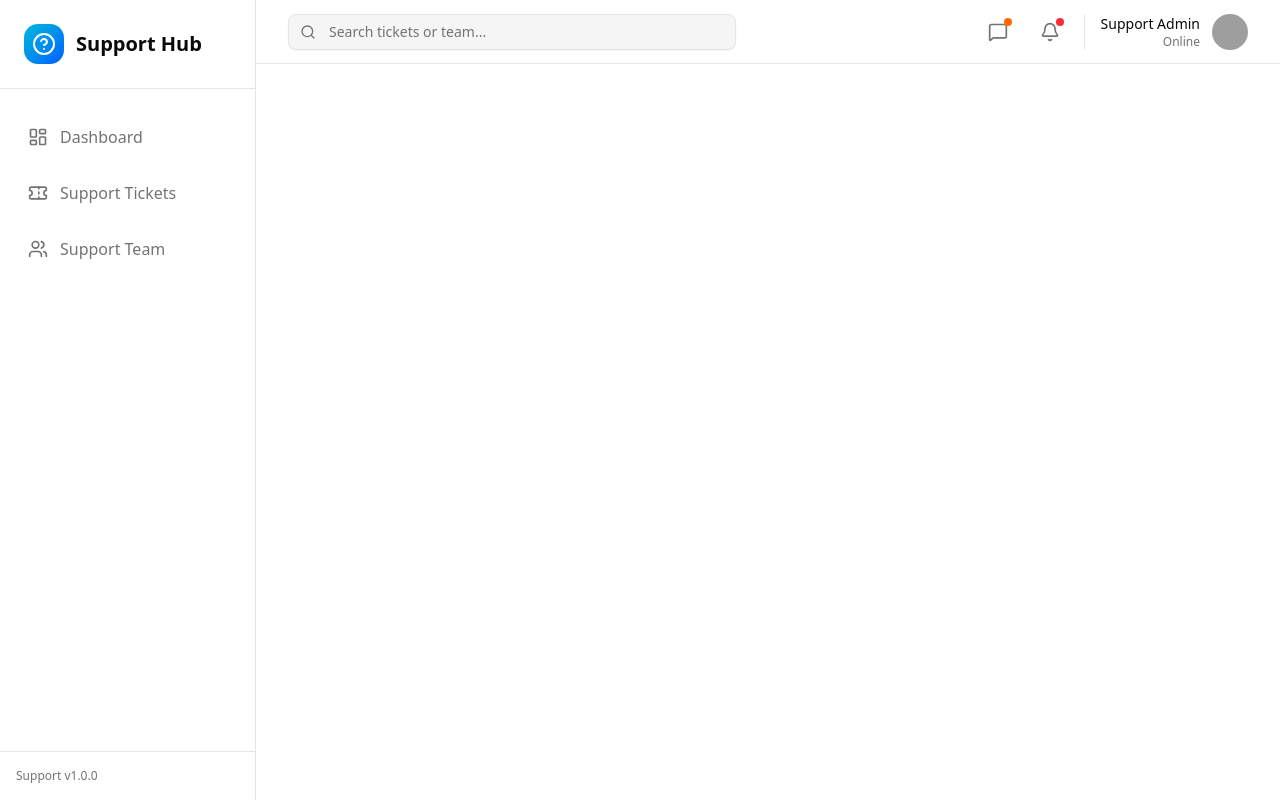
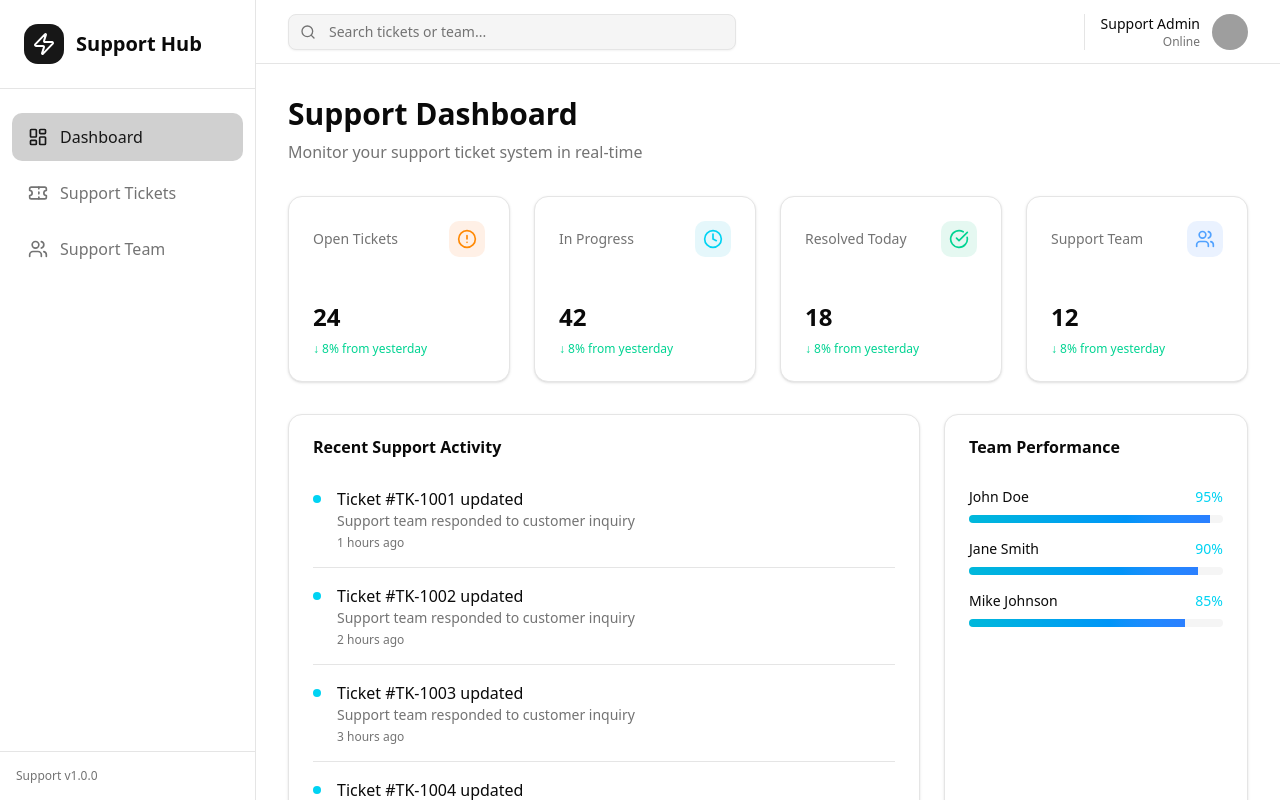
Before and after one commit to adityasingh9170843/AI-Based-Centralized-IT-Ticketing-System, a React app in the folder frontend/: page / in a window 1280 px wide. Built offline with nearby package versions, Linux system fonts and the light colour scheme; grey boxes are pictures that could not be loaded; the HTML template or start-up script is replaced by a standard one.

Commit message:
Implement Admin Dashboard with dynamic page rendering and add Dashboard, TicketsPage, and EngineersPage components

```diff
--- /dev/null
+++ b/frontend/src/components/Dashboard.jsx
@@ -0,0 +1,112 @@
+import { CheckCircle, Clock, Users, AlertCircle } from "lucide-react"
+import { Card, CardContent, CardHeader, CardTitle } from "@/components/ui/card"
+
+export default function Dashboard() {
+  const stats = [
+    {
+      title: "Open Tickets",
+      value: "24",
+      icon: AlertCircle,
+      color: "text-orange-400",
+      bgColor: "bg-orange-500/10",
+    },
+    {
+      title: "In Progress",
+      value: "42",
+      icon: Clock,
+      color: "text-cyan-400",
+      bgColor: "bg-cyan-500/10",
+    },
+    {
+      title: "Resolved Today",
+      value: "18",
+      icon: CheckCircle,
+      color: "text-emerald-400",
+      bgColor: "bg-emerald-500/10",
+    },
+    {
+      title: "Support Team",
+      value: "12",
+      icon: Users,
+      color: "text-blue-400",
+      bgColor: "bg-blue-500/10",
+    },
+  ]
+
+  return (
+    <div className="p-8 relative z-10">
+      <div className="mb-8">
+        <h1 className="text-3xl font-bold text-foreground mb-2">Support Dashboard</h1>
+        <p className="text-muted-foreground">Monitor your support ticket system in real-time</p>
+      </div>
+
+      <div className="grid grid-cols-1 md:grid-cols-2 lg:grid-cols-4 gap-6 mb-8">
+        {stats.map((stat, index) => {
+          const Icon = stat.icon
+          return (
+            <Card key={index} className="bg-card border-border hover:shadow-lg transition-shadow">
+              <CardHeader className="pb-3">
+                <div className="flex items-center justify-between">
+                  <CardTitle className="text-sm font-medium text-muted-foreground">{stat.title}</CardTitle>
+                  <div className={`${stat.bgColor} p-2 rounded-lg`}>
+                    <Icon className={`w-5 h-5 ${stat.color}`} />
+                  </div>
+                </div>
+              </CardHeader>
+              <CardContent>
+                <div className="text-2xl font-bold text-foreground">{stat.value}</div>
+                <p className="text-xs text-emerald-400 mt-2">↓ 8% from yesterday</p>
+              </CardContent>
+            </Card>
+          )
+        })}
+      </div>
+
+      <div className="grid grid-cols-1 lg:grid-cols-3 gap-6">
+        <Card className="lg:col-span-2 bg-card border-border">
+          <CardHeader>
+            <CardTitle>Recent Support Activity</CardTitle>
+          </CardHeader>
+          <CardContent>
+            <div className="space-y-4">
+              {[1, 2, 3, 4].map((item) => (
+                <div key={item} className="flex items-start gap-4 pb-4 border-b border-border last:border-0">
+                  <div className="w-2 h-2 bg-cyan-400 rounded-full mt-2 flex-shrink-0" />
+                  <div>
+                    <p className="font-medium text-foreground">Ticket #TK-{1000 + item} updated</p>
+                    <p className="text-sm text-muted-foreground">Support team responded to customer inquiry</p>
+                    <p className="text-xs text-muted-foreground mt-1">{item} hours ago</p>
+                  </div>
+                </div>
+              ))}
+            </div>
+          </CardContent>
+        </Card>
+
+        <Card className="bg-card border-border">
+          <CardHeader>
+            <CardTitle>Team Performance</CardTitle>
+          </CardHeader>
+          <CardContent>
+            <div className="space-y-4">
+              {["John Doe", "Jane Smith", "Mike Johnson"].map((engineer, idx) => (
+                <div key={idx}>
+                  <div className="flex justify-between items-center mb-2">
+                    <p className="text-sm font-medium text-foreground">{engineer}</p>
+                    <p className="text-sm text-cyan-400">{95 - idx * 5}%</p>
+                  </div>
+                  <div className="w-full h-2 bg-muted rounded-full overflow-hidden">
+                    <div
+                      className="h-full bg-gradient-to-r from-cyan-500 to-blue-500"
+                      style={{ width: `${95 - idx * 5}%` }}
+                    />
+                  </div>
+                </div>
+              ))}
+            </div>
+          </CardContent>
+        </Card>
+      </div>
+    </div>
+  )
+}
--- /dev/null
+++ b/frontend/src/components/EngineersPage.jsx
@@ -0,0 +1,9 @@
+import React from 'react'
+
+function EngineersPage() {
+  return (
+    <div>EngineersPage</div>
+  )
+}
+
+export default EngineersPage
--- a/frontend/src/components/Navbar.jsx
+++ b/frontend/src/components/Navbar.jsx
@@ -14,12 +14,10 @@ export default function Navbar() {
 
       <div className="flex items-center gap-4">
         <button className="relative p-2 hover:bg-muted rounded-lg transition-colors group">
-          <MessageSquare className="w-5 h-5 text-muted-foreground group-hover:text-foreground" />
-          <span className="absolute top-1 right-1 w-2 h-2 bg-orange-500 rounded-full" />
+
+
         </button>
         <button className="relative p-2 hover:bg-muted rounded-lg transition-colors group">
-          <Bell className="w-5 h-5 text-muted-foreground group-hover:text-foreground" />
-          <span className="absolute top-1 right-1 w-2 h-2 bg-red-500 rounded-full" />
         </button>
 
         <div className="flex items-center gap-3 pl-4 border-l border-border">
--- a/frontend/src/components/Sidebar.jsx
+++ b/frontend/src/components/Sidebar.jsx
@@ -1,4 +1,4 @@
-import { LayoutDashboard, Users, Ticket, HelpCircle } from "lucide-react"
+import { LayoutDashboard, Users, Ticket, Zap } from "lucide-react"
 import { cn } from "@/lib/utils"
 
 export default function Sidebar({ currentPage, onPageChange }) {
@@ -12,8 +12,8 @@ export default function Sidebar({ currentPage, onPageChange }) {
     <aside className="w-64 bg-card border-r border-border flex flex-col">
       <div className="p-6 border-b border-border">
         <div className="flex items-center gap-3">
-          <div className="w-10 h-10 bg-gradient-to-br from-cyan-500 to-blue-600 rounded-xl flex items-center justify-center">
-            <HelpCircle className="w-6 h-6 text-white" />
+          <div className="w-10 h-10 bg-primary rounded-xl flex items-center justify-center">
+            <Zap className="w-6 h-6 text-white" />
           </div>
           <h1 className="text-xl font-bold text-foreground">Support Hub</h1>
         </div>
--- /dev/null
+++ b/frontend/src/components/TicketsPage.jsx
@@ -0,0 +1,9 @@
+import React from 'react'
+
+function TicketsPage() {
+  return (
+    <div>TicketsPage</div>
+  )
+}
+
+export default TicketsPage
--- /dev/null
+++ b/frontend/src/components/ui/card.jsx
@@ -0,0 +1,101 @@
+import * as React from "react"
+
+import { cn } from "@/lib/utils"
+
+function Card({
+  className,
+  ...props
+}) {
+  return (
+    <div
+      data-slot="card"
+      className={cn(
+        "bg-card text-card-foreground flex flex-col gap-6 rounded-xl border py-6 shadow-sm",
+        className
+      )}
+      {...props} />
+  );
+}
+
+function CardHeader({
+  className,
+  ...props
+}) {
+  return (
+    <div
+      data-slot="card-header"
+      className={cn(
+        "@container/card-header grid auto-rows-min grid-rows-[auto_auto] items-start gap-2 px-6 has-data-[slot=card-action]:grid-cols-[1fr_auto] [.border-b]:pb-6",
+        className
+      )}
+      {...props} />
+  );
+}
+
+function CardTitle({
+  className,
+  ...props
+}) {
+  return (
+    <div
+      data-slot="card-title"
+      className={cn("leading-none font-semibold", className)}
+      {...props} />
+  );
+}
+
+function CardDescription({
+  className,
+  ...props
+}) {
+  return (
+    <div
+      data-slot="card-description"
+      className={cn("text-muted-foreground text-sm", className)}
+      {...props} />
+  );
+}
+
+function CardAction({
+  className,
+  ...props
+}) {
+  return (
+    <div
+      data-slot="card-action"
+      className={cn(
+        "col-start-2 row-span-2 row-start-1 self-start justify-self-end",
+        className
+      )}
+      {...props} />
+  );
+}
+
+function CardContent({
+  className,
+  ...props
+}) {
+  return (<div data-slot="card-content" className={cn("px-6", className)} {...props} />);
+}
+
+function CardFooter({
+  className,
+  ...props
+}) {
+  return (
+    <div
+      data-slot="card-footer"
+      className={cn("flex items-center px-6 [.border-t]:pt-6", className)}
+      {...props} />
+  );
+}
+
+export {
+  Card,
+  CardHeader,
+  CardFooter,
+  CardTitle,
+  CardAction,
+  CardDescription,
+  CardContent,
+}
--- a/frontend/src/pages/AdminDashboard.jsx
+++ b/frontend/src/pages/AdminDashboard.jsx
@@ -1,16 +1,32 @@
 import React from 'react'
 import Sidebar from '@/components/Sidebar'
 import Navbar from '@/components/Navbar'
+import Dashboard from '@/components/Dashboard'
+import TicketsPage from '@/components/TicketsPage'
+import EngineersPage from '@/components/EngineersPage'
+import { useState } from 'react'
 function AdminDashboard() {
+    const [currentPage, setCurrentPage] = useState("dashboard");
+    const renderPage = () => {
+    switch (currentPage) {
+      case "engineers":
+        return <EngineersPage />
+      case "tickets":
+        return <TicketsPage />
+      default:
+        return <Dashboard />
+    }
+  }
   return (
     <div className="flex h-screen bg-background">
-      <Sidebar currentPage={""} onPageChange={""} />
+      <Sidebar currentPage={currentPage} onPageChange={setCurrentPage} />
       <div className="flex-1 flex flex-col overflow-hidden">
         <Navbar />
-
+        <main className="flex-1 overflow-auto bg-background relative">{renderPage()}</main>
       </div>
     </div>
   )
 }
 
+
 export default AdminDashboard
```
